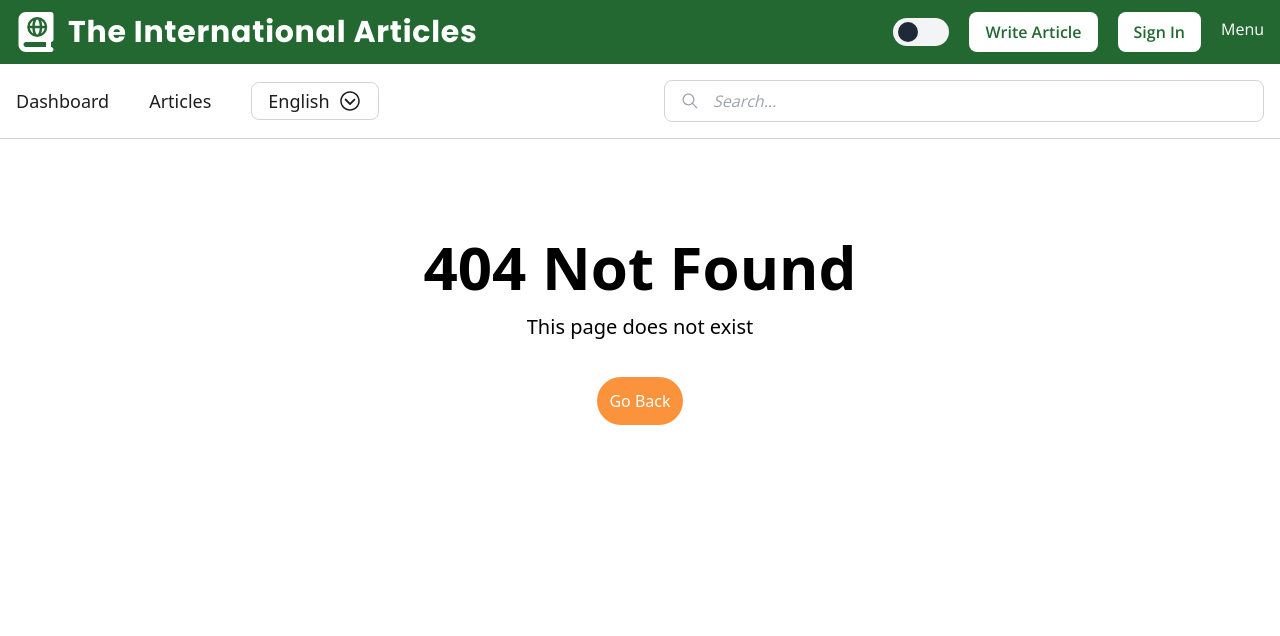
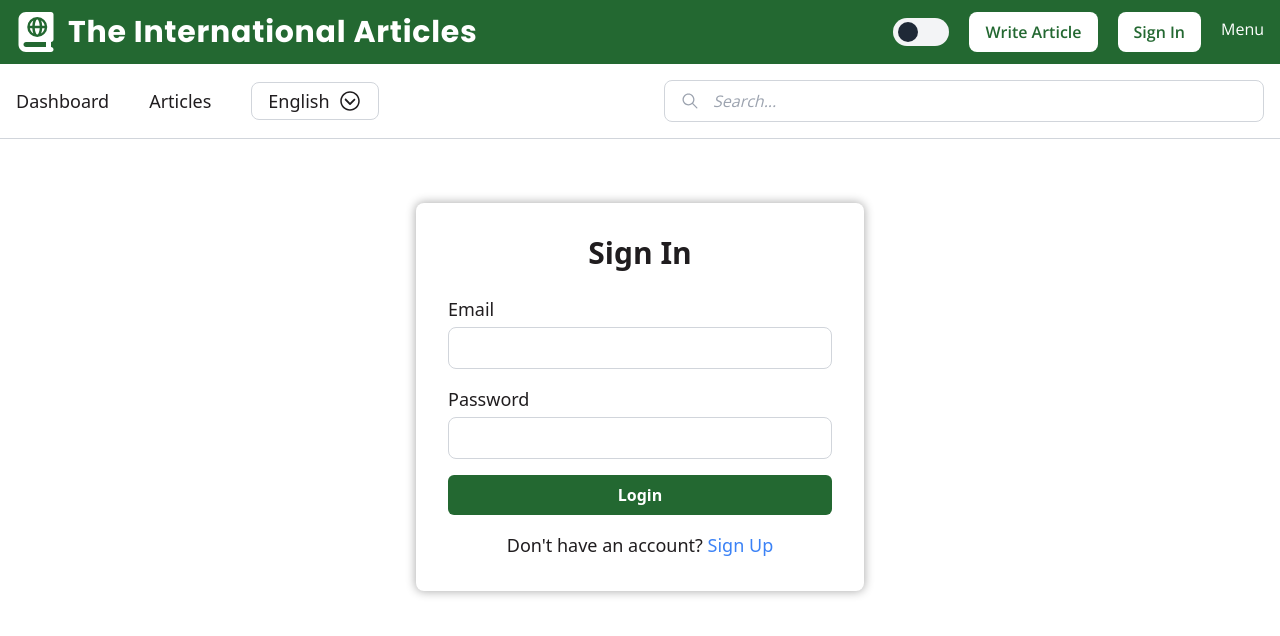
Before and after one commit to MarshallNickolauson/the-international-articles, a React (Vite) app in the folder frontend/: page /login in a window 1280 px wide. Before the commit this address had no page. Shown: the top 636 px of the page. Built offline with nearby package versions, Linux system fonts and the light colour scheme.

Commit message:
add: login screen ui

```diff
--- a/frontend/src/main.jsx
+++ b/frontend/src/main.jsx
@@ -16,6 +16,7 @@ import Dashboard from './screens/Dashboard.jsx';
 import ArticleScreen from './screens/ArticleScreen.jsx';
 import ArticleListScreen from './screens/ArticleListScreen.jsx';
 import WriteNewScreen from './screens/WriteNewScreen.jsx';
+import LoginScreen from './screens/LoginScreen.jsx';
 
 function App() {
     const router = createBrowserRouter(
@@ -23,6 +24,7 @@ function App() {
             <Route path='/' element={<MainLayout />}>
                 <Route path='*' element={<NotFoundScreen />} />
                 <Route index element={<Dashboard />} />
+                <Route path='/login' element={<LoginScreen />} />
                 <Route path='/article/:id' element={<ArticleScreen />}/>
                 <Route path='/articles' element={<ArticleListScreen />} />
                 <Route path='/write/new' element={<WriteNewScreen />} />
--- /dev/null
+++ b/frontend/src/screens/LoginScreen.jsx
@@ -0,0 +1,93 @@
+import { useState } from 'react';
+import { useDispatch, useSelector } from 'react-redux';
+import { Link } from 'react-router-dom';
+import { toggleDarkMode } from '../slices/theme/themeSlice';
+
+const LoginScreen = () => {
+    const dispatch = useDispatch();
+    const isDarkMode = useSelector((state) => state.theme.isDarkMode);
+    const [email, setEmail] = useState('');
+    const [password, setPassword] = useState('');
+
+    const handleLogin = (e) => {
+        e.preventDefault();
+        console.log('Login attempted with:', { email, password });
+    };
+
+    return (
+        <div
+            className={`flex items-center justify-center mt-16 ${
+                isDarkMode ? '' : ''
+            }`}
+        >
+            <div
+                className={`w-full max-w-md p-8 rounded-lg card-shadow-static ${
+                    isDarkMode
+                        ? 'border-white text-white bg-_303030'
+                        : 'border-gray-300 text-darkExpansion bg-white'
+                }`}
+            >
+                <h2 className='text-3xl font-bold text-center mb-6'>Sign In</h2>
+                <form onSubmit={handleLogin}>
+                    <div className='mb-4'>
+                        <label className='block text-lg font-medium mb-1'>
+                            Email
+                        </label>
+                        <input
+                            type='email'
+                            className={`w-full px-4 py-2 border transition-all duration-200 ${
+                                isDarkMode
+                                    ? 'border-white text-white bg-_303030'
+                                    : 'border-gray-300 text-darkExpansion bg-white'
+                            }
+                            focus:outline-none focus:ring-2 focus:ring-gray-400 focus:border-gray-500
+                            font-opensans rounded-[8px] py-2 pr-4 transition-all duration-200
+                            w-[600px] placeholder:italic`}
+                            value={email}
+                            onChange={(e) => setEmail(e.target.value)}
+                            required
+                        />
+                    </div>
+                    <div className='mb-4'>
+                        <label className='block text-lg font-medium mb-1'>
+                            Password
+                        </label>
+                        <input
+                            type='password'
+                            className={`w-full px-4 py-2 border transition-all duration-200 ${
+                                isDarkMode
+                                    ? 'border-white text-white bg-_303030'
+                                    : 'border-gray-300 text-darkExpansion bg-white'
+                            }
+                            focus:outline-none focus:ring-2 focus:ring-gray-400 focus:border-gray-500
+                            font-opensans rounded-[8px] py-2 pr-4 transition-all duration-200
+                            w-[600px] placeholder:italic`}
+                            value={password}
+                            onChange={(e) => setPassword(e.target.value)}
+                            required
+                        />
+                    </div>
+                    <button
+                        type='submit'
+                        className='w-full bg-darkGreen text-white py-2 rounded-md font-semibold hover:bg-green-700 transition-all duration-200'
+                    >
+                        Login
+                    </button>
+                </form>
+                <div className='text-center mt-4'>
+                    <p className='text-lg'>
+                        Don't have an account?{' '}
+                        <Link
+                            to='/register'
+                            className='text-blue-500 hover:underline'
+                        >
+                            Sign Up
+                        </Link>
+                    </p>
+                </div>
+            </div>
+        </div>
+    );
+};
+
+export default LoginScreen;
```
